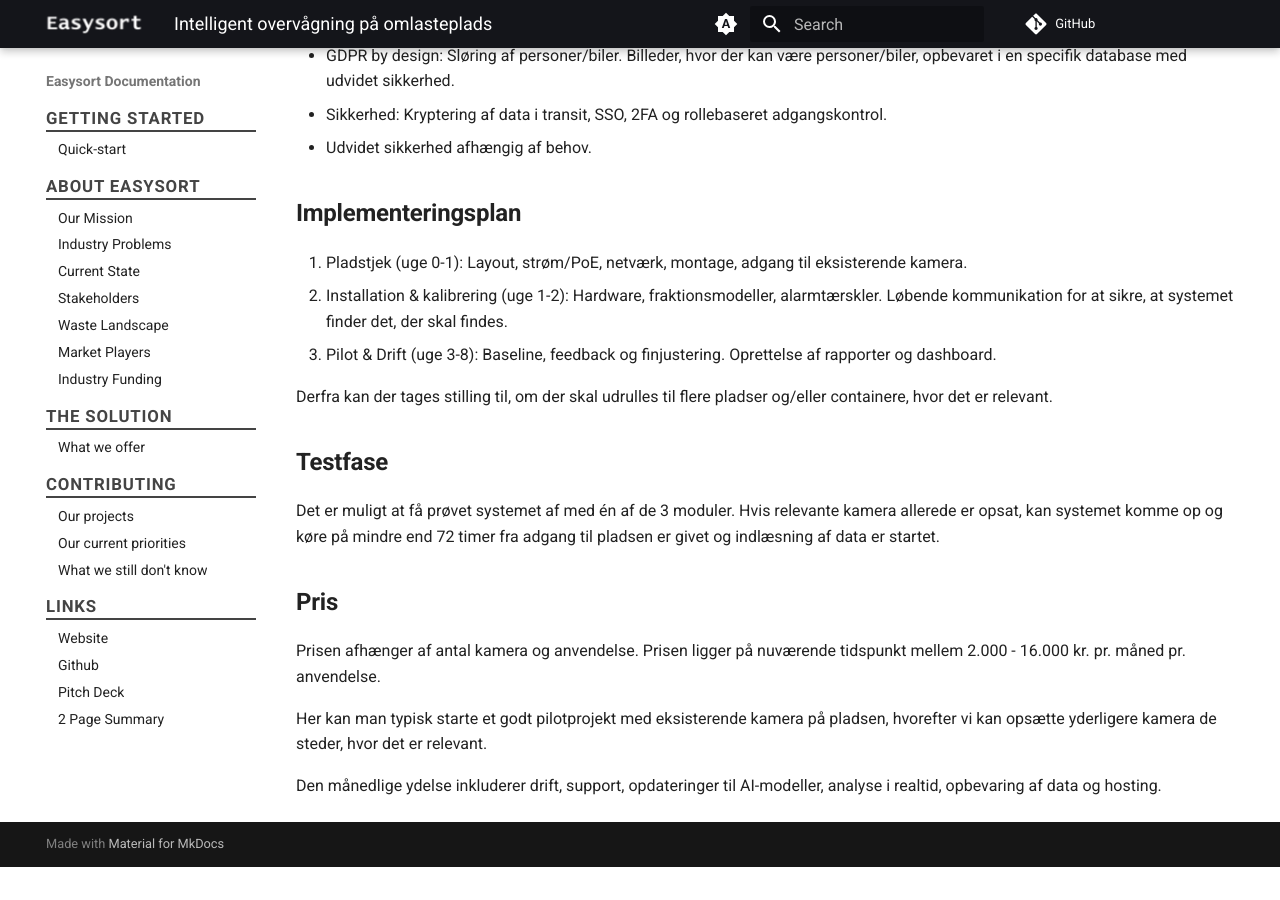
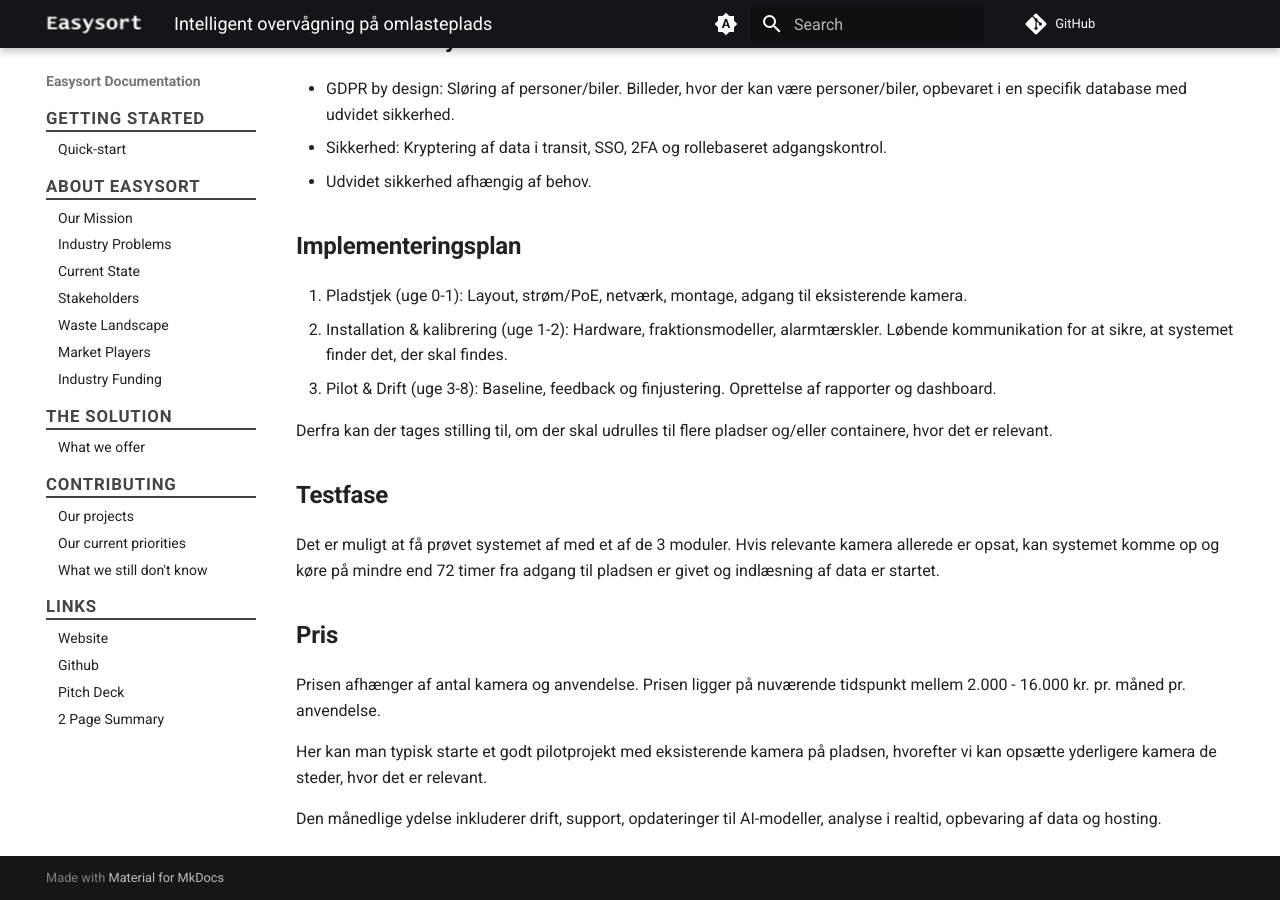
Before and after one commit to Easysort/Easysort, an MkDocs documentation site: the page built from docs/afdl/omlasteplads.md, in a window 1280 px wide and 900 px high, scrolled down 1505 px. Built offline with MkDocs 1.6.1 and Material for MkDocs 9.7.7, drawn with Linux system fonts in a browser that asks for light colours; comment, search, counter and statistics services are not loaded; before the commit the page ends 2372 px from its top, so only the background shows below that; some of the changed text lies outside the part shown.

Commit message:
add afdl

```diff
--- a/docs/afdl/omlasteplads.md
+++ b/docs/afdl/omlasteplads.md
@@ -56,7 +57,7 @@
 
 ## Testfase
 
-Det er muligt at få prøvet systemet af med én af de 3 moduler. Hvis relevante kamera allerede er opsat, kan systemet komme op og køre på mindre end 72 timer fra adgang til pladsen er givet og indlæsning af data er startet.
+Det er muligt at få prøvet systemet af med et af de 3 moduler. Hvis relevante kamera allerede er opsat, kan systemet komme op og køre på mindre end 72 timer fra adgang til pladsen er givet og indlæsning af data er startet.
 
 ## Pris
 
```
Also changed, not shown: other parts of docs/afdl/omlasteplads.md (+2 -1 lines).
